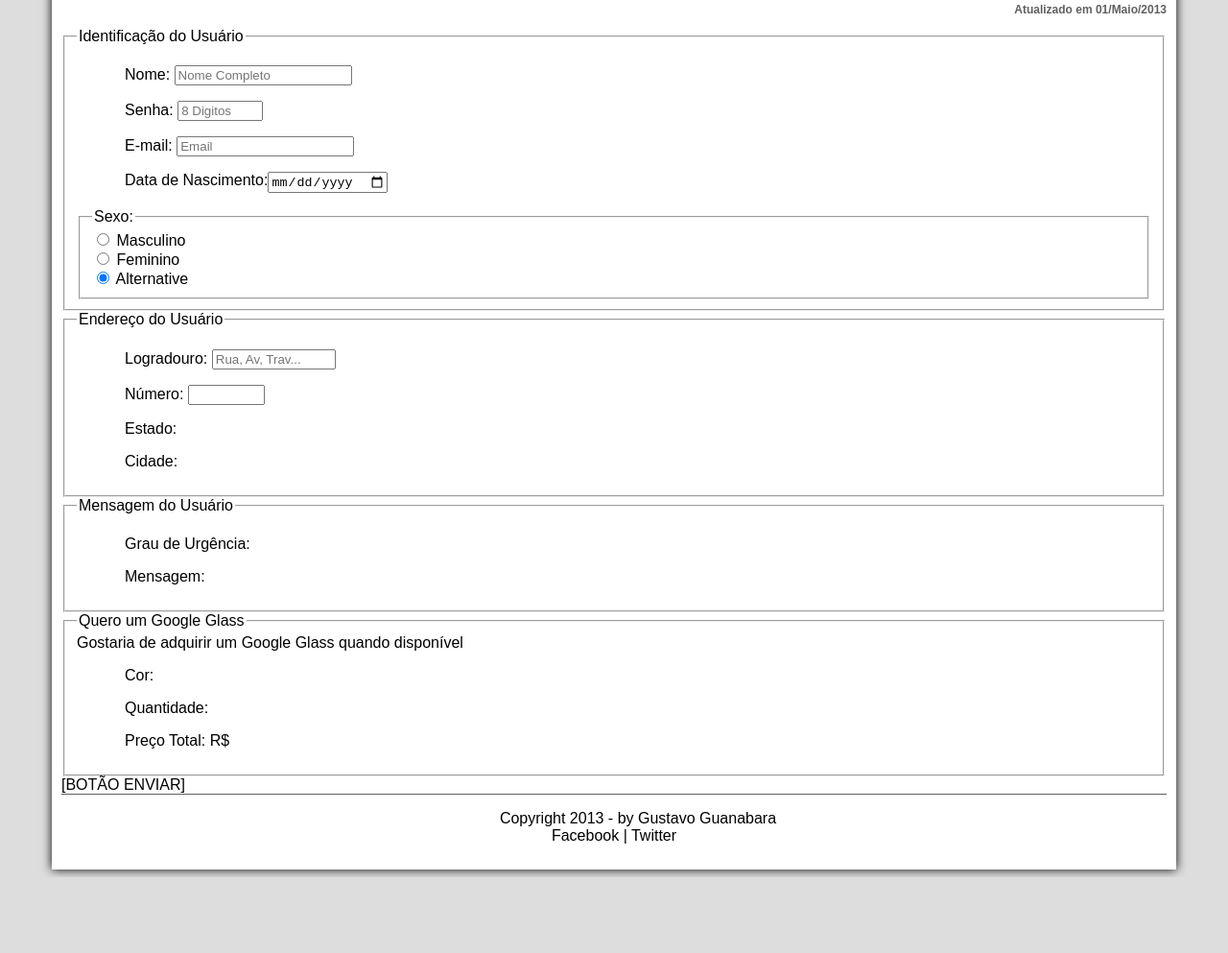
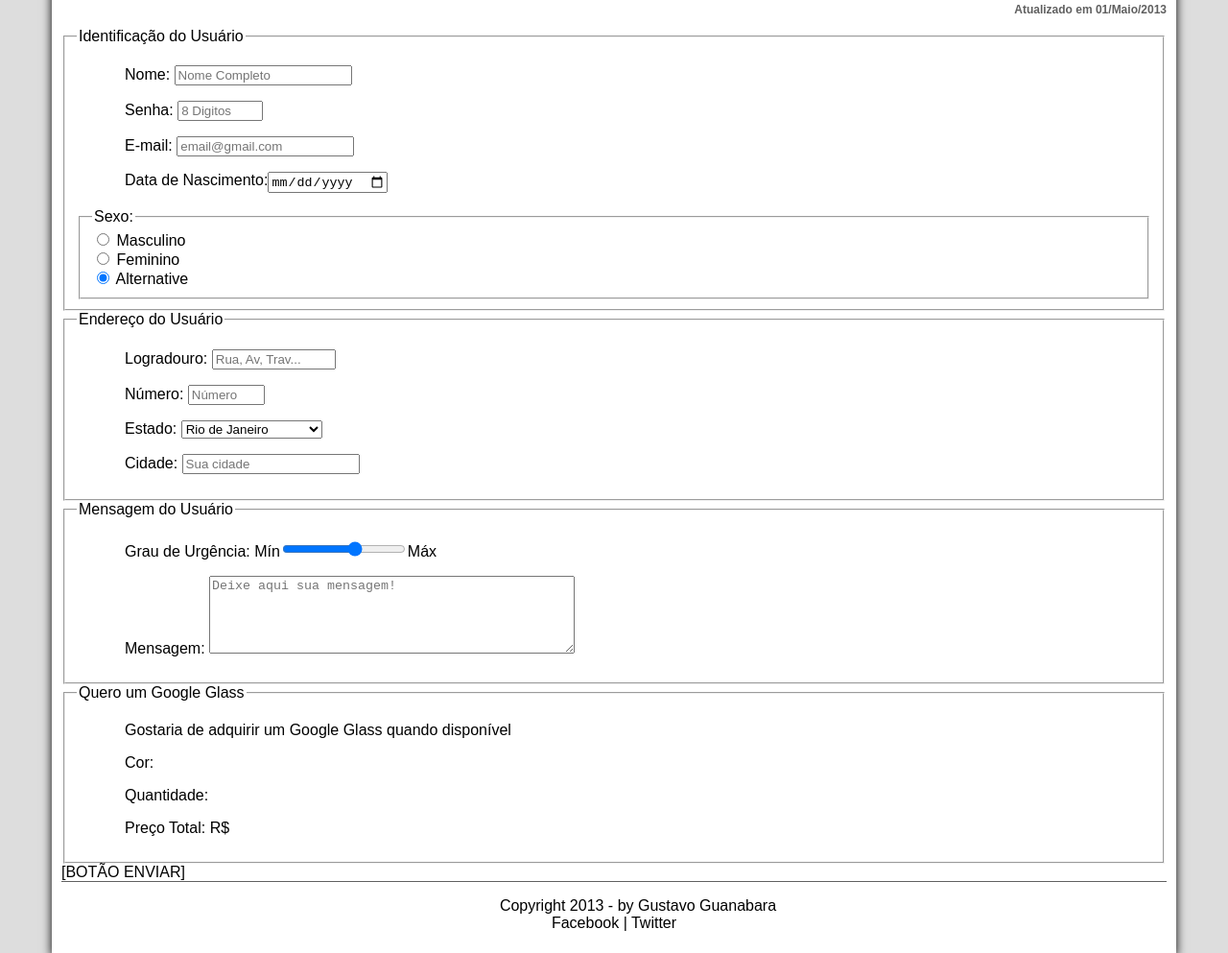
Before and after one commit to ThamiresOD/CursoEmVideo_Html5, a plain HTML site: page HTML5_Projeto-Glass/fale-conosco.html in a window 1280 px wide. Shown: the part 277-1270 px from the top of the page at 96% size. Before the commit the page ends 1191 px from the top, so only its background shows below. Drawn offline with Linux system fonts and the light colour scheme.

Commit message:
Aula 34 - Forms part2/2

```diff
--- a/HTML5_Projeto-Glass/fale-conosco.html
+++ b/HTML5_Projeto-Glass/fale-conosco.html
@@ -52,47 +52,76 @@
                     </hgroup>
                 </header>
 
-                <form>
+                <form method="post" id="fContato" action="mailto:contato@cursoemvideo.com">
                     <fieldset>
                         <legend id="usuario">Identificação do Usuário</legend>
-                        <p><label for="cNome">Nome:</label> <input type="text" name="tNome" id="cNome" size="20" maxlength="30" placeholder="Nome Completo"/></p>
-                        <p><label for="cSenha">Senha:</label> <input type="password" name="tSenha" id="cSenha" size="8" maxlength="8" placeholder="8 Digitos"/></p>
-                        <p><label for="cMail">E-mail:</label> <input type="email" name="tMail" id="cMail" size="20" maxlength="40" placeholder="Email"/></p>
-                        <p>Data de Nascimento:<input type="date" name="tData" id="cData"/></p>
+                        <p><label for="cNome">Nome:</label> <input type="text" name="tNome" id="cNome" size="20"
+                                maxlength="30" placeholder="Nome Completo" /></p>
+                        <p><label for="cSenha">Senha:</label> <input type="password" name="tSenha" id="cSenha" size="8"
+                                maxlength="8" placeholder="8 Digitos" /></p>
+                        <p><label for="cMail">E-mail:</label> <input type="email" name="tMail" id="cMail" size="20"
+                                maxlength="40" placeholder="email@gmail.com" /></p>
+                        <p>Data de Nascimento:<input type="date" name="tData" id="cData" /></p>
 
                         <fieldset>
                             <legend>Sexo:</legend>
-                            <input type="radio" name="tSexo" id="cMasc"/> <label for="cMasc">Masculino</label></br>
+                            <input type="radio" name="tSexo" id="cMasc" /> <label for="cMasc">Masculino</label></br>
 
-                            <input type="radio" name="tSexo" id="cFem"/> <label for="cFem">Feminino</label></br>
+                            <input type="radio" name="tSexo" id="cFem" /> <label for="cFem">Feminino</label></br>
 
-                            <input type="radio" name="tSexo" id="cAlt" checked/> <label for="cAlt">Alternative</label></br>
+                            <input type="radio" name="tSexo" id="cAlt" checked /> <label
+                                for="cAlt">Alternative</label></br>
                         </fieldset>
                     </fieldset>
 
                     <fieldset>
                         <legend id="endereco">Endereço do Usuário</legend>
+                        <p><label for="cEnd">Logradouro:</label> <input type="text" name="tEnd" id="cEnd" size="13"
+                                maxlength="80" placeholder="Rua, Av, Trav..." /></p>
+                        <p><label for="cNum">Número:</label> <input type="number" name="tNum" id="cNum" min="0"
+                                max="99999" placeholder="Número" /></p>
+                        <p><label for="cEST">Estado:</label>
+                            <select name="tEst" id="cEst">
 
-                        <p><label for="cEnd">Logradouro:</label> <input type="text" name="tEnd" id="cEnd" size="13" maxlength="80" placeholder="Rua, Av, Trav..."/></p>
-                        <p><label for="cNum">Número:</label> <input type="number" name="tNum" id="cNum" min="0" max="99999"/></p>
-                        <p>Estado:</p>
-                        <p>Cidade:</p>
+                                <optgroup label="Região Sudeste">
+                                    <option value="RJ" selected>Rio de Janeiro</option>
+                                    <option value="SP">São Paulo</option>
+                                    <option value="MG">Minas Gerais</option>
+                                </optgroup>
+
+                                <optgroup label="Região Sul">
+                                    <option value="PR">Paraná</option>
+                                    <option value="SC">Santa Catarina</option>
+                                    <option value="RS">Rio Grande do Sul</option>
+                                </optgroup>
+                        </p>
+                        </select>
+                        <p><label for="cCid">Cidade:</label>
+                        <input type="text" name="tCid" id="cCid" maxlength="40" size="20" placeholder="Sua cidade" list="cidade"/></p>
+                        <datalist id="cidade">
+                            <option value="Rio de Janeiro"></option>
+                            <option value="Nova Friburgo"></option>
+                            <option value="Teresópolis"></option>
+                            <option value="Petrópolis"></option>
+                        </datalist>
                     </fieldset>
 
                     <fieldset>
                         <legend id="mensagem">Mensagem do Usuário</legend>
 
-                        <p>Grau de Urgência:</p>
-                        <p>Mensagem:</p>
+                        <p><label for="cUrg">Grau de Urgência:</label>
+                        Mín<input type="range" name="tUrg" id="cUrg" min="0" max="10" step="2">Máx</p>
+                        <p><label for="cMsg">Mensagem:</label>
+                        <textarea nome="tMsg" id="cMsg" cols="45" rows="5" placeholder="Deixe aqui sua mensagem!"></textarea></p>
                     </fieldset>
 
                     <fieldset>
                         <legend id="pedido">Quero um Google Glass</legend>
 
-                        Gostaria de adquirir um Google Glass quando disponível
-                        <p>Cor:</p>
-                        <p>Quantidade:</p>
-                        <p>Preço Total: R$</p>
+                        <p><label for="cPed">Gostaria de adquirir um Google Glass quando disponível</label></p>
+                        <p><label for="cCor">Cor:</label></p>
+                        <p><label for="cQtd">Quantidade:</label></p>
+                        <p><label for="cTot">Preço Total: R$</label></p>
                     </fieldset>
 
                     [BOTÃO ENVIAR]
```
